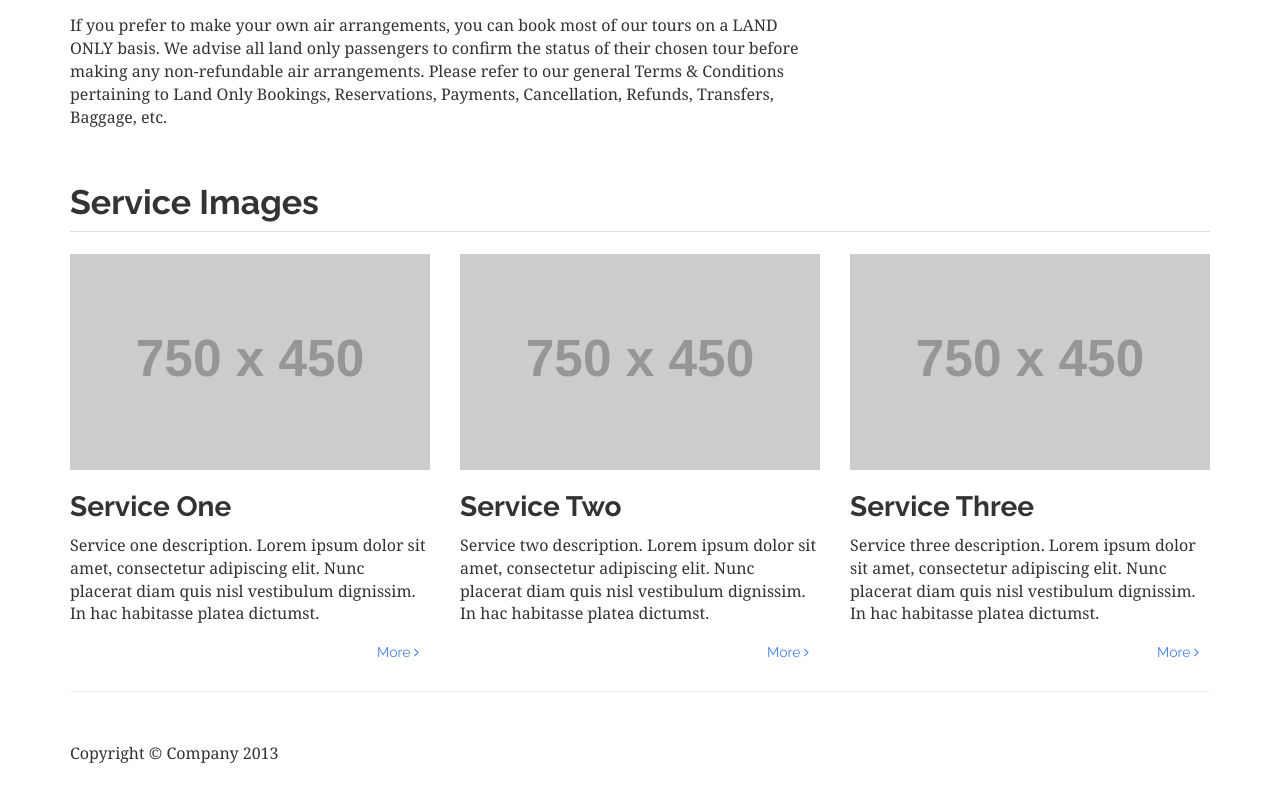
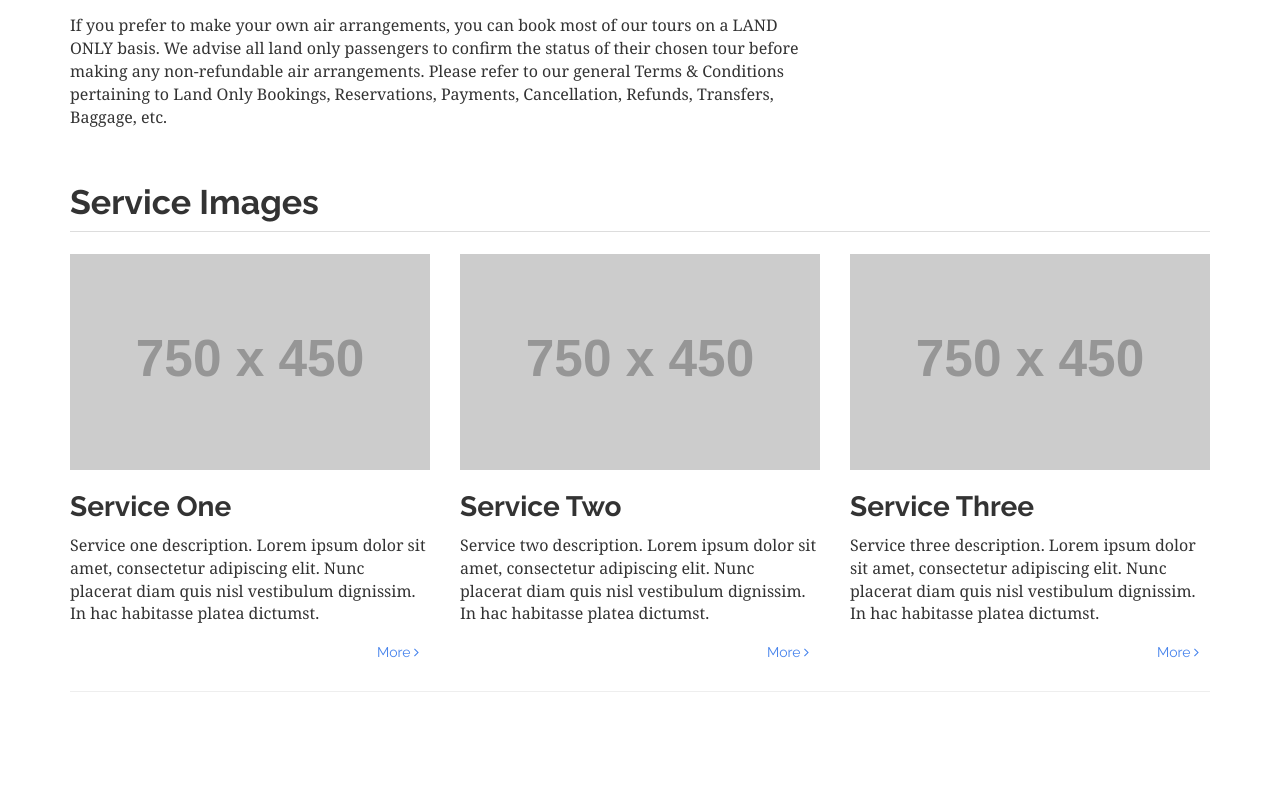
Before and after one commit to brandontricci/assesment1, a plain HTML site: page services.html in a window 1280 px wide. Shown: the part 1403-2205 px from the top of the page. Drawn offline with Linux system fonts and the light colour scheme; placeholder pictures from the web are drawn by us.

Commit message:
first commit

```diff
--- a/services.html
+++ b/services.html
@@ -164,7 +164,6 @@
         <footer>
             <div class="row">
                 <div class="col-lg-12">
-                    <p>Copyright &copy; Company 2013</p>
                 </div>
             </div>
         </footer>
```
